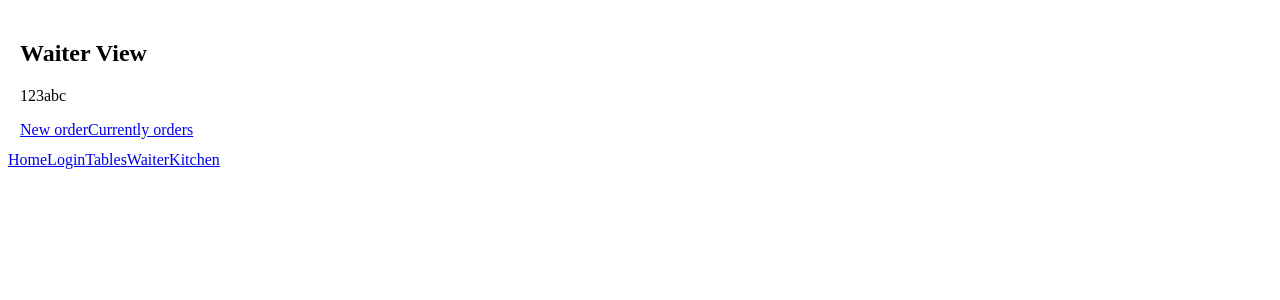
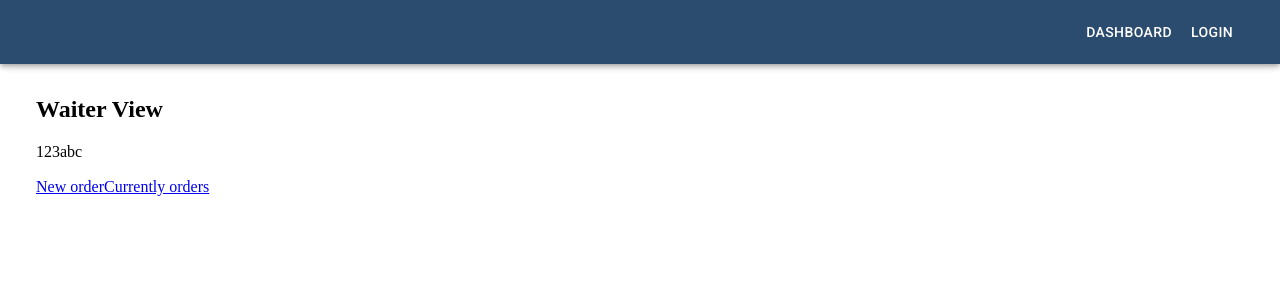
Before and after one commit to rafal-szymanko/react-pizzeria-portal, a React (Create React App) app: page /waiter in a window 1280 px wide. Shown: the top 300 px of the page. Built offline with nearby package versions, Linux system fonts and the light colour scheme.

Commit message:
Add materialUI

```diff
--- a/package.json
+++ b/package.json
@@ -4,6 +4,8 @@
   "private": true,
   "homepage": "/panel/",
   "dependencies": {
+    "@material-ui/core": "^4.10.2",
+    "@material-ui/icons": "^4.9.1",
     "@testing-library/jest-dom": "^4.2.4",
     "@testing-library/react": "^9.5.0",
     "@testing-library/user-event": "^7.2.1",
--- a/public/index.html
+++ b/public/index.html
@@ -25,6 +25,7 @@
       Learn how to configure a non-root public URL by running `npm run build`.
     -->
     <title>React App</title>
+    <link rel="stylesheet" href="https://fonts.googleapis.com/css?family=Roboto:300,400,500,700&display=swap" />
   </head>
   <body>
     <noscript>You need to enable JavaScript to run this app.</noscript>
--- a/src/App.js
+++ b/src/App.js
@@ -1,23 +1,70 @@
 import React from 'react';
+import {BrowserRouter, Route, Switch} from 'react-router-dom';
+import { StylesProvider} from '@material-ui/core/styles';
+
 import MainLayout from '../src/components/layout/MainLayout/MainLayout';
-import {BrowserRouter, Route, Switch} from 'react-router-dom';
-
+import Dashboard from '../src/components/views/Dashboard/Dashboard';
 import Kitchen from '../src/components/views/Kitchen/Kitchen';
 import Login from '../src/components/views/Login/Login';
 import Tables from '../src/components/views/Tables/Tables';
+// import TablesBooking from './components/views/TablesBoking/TablesBooking';
+// import TablesEvent from './components/views/TablesEvent/TablesEvent';
 import Waiter from '../src/components/views/Waiter/Waiter';
+// import WaiterOrder from '../src/components/views/Waiter/WaiterOrder';
+import { createMuiTheme } from '@material-ui/core/styles';
+import { ThemeProvider } from '@material-ui/styles';
+
+const theme = createMuiTheme({
+  palette: {
+    primary: {
+      main: '#2B4C6F',
+    },
+    // secondary: {
+    //   main: '#11cb5f',
+    // },
+  },
+});
+
+const routes = [
+  {
+    path: '/login',
+    component: Login,
+  },
+  {
+    path: '/',
+    component: Dashboard,
+  },
+  {
+    path: '/kitchen',
+    component: Kitchen,
+  },
+  {
+    path: '/tables',
+    component: Tables,
+  },
+  {
+    path: '/waiter',
+    component: Waiter,
+  },
+];
+
 
 function App() {
+
+
   return (
-    <BrowserRouter basename={'/panel'}>
-      <MainLayout>
-        <Switch>
-          <Route exact path={`${process.env.PUBLIC_URL}/login`} component={Login} />
-          <Route exact path={`${process.env.PUBLIC_URL}/kitchen`} component={Kitchen} />
-          <Route exact path={`${process.env.PUBLIC_URL}/tables`} component={Tables} />
-          <Route exact path={`${process.env.PUBLIC_URL}/waiter`} component={Waiter} />
-        </Switch>
-      </MainLayout>
+    <BrowserRouter>
+      <StylesProvider injectFirst>
+        <ThemeProvider theme={theme}>
+          <MainLayout>
+            <Switch>
+              {routes.map(route => (
+                <Route key={route.path} exact path={`${process.env.PUBLIC_URL}${route.path}`} component={route.component} />
+              ))}
+            </Switch>
+          </MainLayout>
+        </ThemeProvider>
+      </StylesProvider>
     </BrowserRouter>
   );
 }
--- a/src/components/layout/MainLayout/MainLayout.js
+++ b/src/components/layout/MainLayout/MainLayout.js
@@ -2,11 +2,24 @@ import React from 'react';
 import PropTypes from 'prop-types';
 import PageNav from '../PageNav/PageNav';
 
+import AppBar from '@material-ui/core/AppBar';
+import Toolbar from '@material-ui/core/Toolbar';
+import Container from '@material-ui/core/Container';
+
 
 const MainLayout = (props) => (
   <div>
-    {props.children}
-    <PageNav/>
+    <AppBar>
+      <Container maxWidth="lg">
+        <Toolbar disableGutters>
+          <PageNav/>
+        </Toolbar>
+      </Container>
+    </AppBar>
+    <Container maxWidth="lg">
+      <Toolbar/>
+      {props.children}
+    </Container>
   </div>
 );
 
--- a/src/components/layout/PageNav/PageNav.js
+++ b/src/components/layout/PageNav/PageNav.js
@@ -1,14 +1,18 @@
 import React from 'react';
+import styles from './PageNav.module.scss';
 import {NavLink} from 'react-router-dom';
+import Button from '@material-ui/core/Button';
+
+
 
 
 const PageNav = () => (
-  <nav>
-    <NavLink exact to={`${process.env.PUBLIC_URL}/`} activeClassName='active'>Home</NavLink>
-    <NavLink to={`${process.env.PUBLIC_URL}/login`} activeClassName='active'>Login</NavLink>
-    <NavLink to={`${process.env.PUBLIC_URL}/tables`} activeClassName='active'>Tables</NavLink>
-    <NavLink to={`${process.env.PUBLIC_URL}/waiter`} activeClassName='active'>Waiter</NavLink>
-    <NavLink to={`${process.env.PUBLIC_URL}/kitchen`} activeClassName='active'>Kitchen</NavLink>
+  <nav className = {styles.component}>
+    <Button className={styles.link} component={NavLink} exact to={`${process.env.PUBLIC_URL}/`} activeClassName='active'>Dashboard</Button>
+    <Button className={styles.link} component={NavLink} to={`${process.env.PUBLIC_URL}/login`} activeClassName='active'>Login</Button>
+    {/* <Button className={styles.link} component={NavLink} to={`${process.env.PUBLIC_URL}/tables`} activeClassName='active'>Tables</Button>
+    <Button className={styles.link} component={NavLink} to={`${process.env.PUBLIC_URL}/waiter`} activeClassName='active'>Waiter</Button>
+    <Button className={styles.link} component={NavLink} to={`${process.env.PUBLIC_URL}/kitchen`} activeClassName='active'>Kitchen</Button> */}
   </nav>
 );
 
--- /dev/null
+++ b/src/components/layout/PageNav/PageNav.module.scss
@@ -0,0 +1,10 @@
+@import '../../../styles/settings.scss';
+
+.component {
+  padding: $base-size;
+  margin-left: auto;
+}
+
+.link {
+    color: inherit;
+}
--- /dev/null
+++ b/src/components/views/Dashboard/Dashboard.js
@@ -0,0 +1,15 @@
+import React from 'react';
+import styles from './Dashboard.module.scss';
+import {Link} from 'react-router-dom';
+
+
+const Dashboard = () => (
+  <div className={styles.component}>
+    <h2>Dashboard View</h2>
+    <Link to="/panel/waiter">Waiter</Link>
+    <Link to="/panel/tables">Tables</Link>
+    <Link to="/panel/kitchen">Kitchen</Link>
+  </div>
+);
+
+export default Dashboard;
--- /dev/null
+++ b/src/components/views/Dashboard/Dashboard.module.scss
@@ -0,0 +1,5 @@
+@import '../../../styles/settings.scss';
+
+.component {
+  padding: $base-size;
+}
--- a/src/index.js
+++ b/src/index.js
@@ -2,6 +2,7 @@ import React from 'react';
 import ReactDOM from 'react-dom';
 import App from './App';
 import * as serviceWorker from './serviceWorker';
+import './styles/global.scss';
 
 ReactDOM.render(
   <React.StrictMode>
--- a/src/styles/global.scss
+++ b/src/styles/global.scss
@@ -0,0 +1 @@
+@import 'normalize.scss'
--- /dev/null
+++ b/src/styles/normalize.scss
@@ -0,0 +1,353 @@
+/*! normalize.css v8.0.1 | MIT License | github.com/necolas/normalize.css */
+
+/* Document
+   ========================================================================== */
+
+/**
+ * 1. Correct the line height in all browsers.
+ * 2. Prevent adjustments of font size after orientation changes in iOS.
+ */
+
+ *, *::before, *::after {
+   box-sizing: border-box;
+ }
+
+ html {
+    line-height: 1.15; /* 1 */
+    -webkit-text-size-adjust: 100%; /* 2 */
+  }
+
+  /* Sections
+     ========================================================================== */
+
+  /**
+   * Remove the margin in all browsers.
+   */
+
+  body {
+    margin: 0;
+  }
+
+  /**
+   * Render the `main` element consistently in IE.
+   */
+
+  main {
+    display: block;
+  }
+
+  /**
+   * Correct the font size and margin on `h1` elements within `section` and
+   * `article` contexts in Chrome, Firefox, and Safari.
+   */
+
+  h1 {
+    font-size: 2em;
+    margin: 0.67em 0;
+  }
+
+  /* Grouping content
+     ========================================================================== */
+
+  /**
+   * 1. Add the correct box sizing in Firefox.
+   * 2. Show the overflow in Edge and IE.
+   */
+
+  hr {
+    box-sizing: content-box; /* 1 */
+    height: 0; /* 1 */
+    overflow: visible; /* 2 */
+  }
+
+  /**
+   * 1. Correct the inheritance and scaling of font size in all browsers.
+   * 2. Correct the odd `em` font sizing in all browsers.
+   */
+
+  pre {
+    font-family: monospace, monospace; /* 1 */
+    font-size: 1em; /* 2 */
+  }
+
+  /* Text-level semantics
+     ========================================================================== */
+
+  /**
+   * Remove the gray background on active links in IE 10.
+   */
+
+  a {
+    background-color: transparent;
+  }
+
+  /**
+   * 1. Remove the bottom border in Chrome 57-
+   * 2. Add the correct text decoration in Chrome, Edge, IE, Opera, and Safari.
+   */
+
+  abbr[title] {
+    border-bottom: none; /* 1 */
+    text-decoration: underline; /* 2 */
+    text-decoration: underline dotted; /* 2 */
+  }
+
+  /**
+   * Add the correct font weight in Chrome, Edge, and Safari.
+   */
+
+  b,
+  strong {
+    font-weight: bolder;
+  }
+
+  /**
+   * 1. Correct the inheritance and scaling of font size in all browsers.
+   * 2. Correct the odd `em` font sizing in all browsers.
+   */
+
+  code,
+  kbd,
+  samp {
+    font-family: monospace, monospace; /* 1 */
+    font-size: 1em; /* 2 */
+  }
+
+  /**
+   * Add the correct font size in all browsers.
+   */
+
+  small {
+    font-size: 80%;
+  }
+
+  /**
+   * Prevent `sub` and `sup` elements from affecting the line height in
+   * all browsers.
+   */
+
+  sub,
+  sup {
+    font-size: 75%;
+    line-height: 0;
+    position: relative;
+    vertical-align: baseline;
+  }
+
+  sub {
+    bottom: -0.25em;
+  }
+
+  sup {
+    top: -0.5em;
+  }
+
+  /* Embedded content
+     ========================================================================== */
+
+  /**
+   * Remove the border on images inside links in IE 10.
+   */
+
+  img {
+    border-style: none;
+  }
+
+  /* Forms
+     ========================================================================== */
+
+  /**
+   * 1. Change the font styles in all browsers.
+   * 2. Remove the margin in Firefox and Safari.
+   */
+
+  button,
+  input,
+  optgroup,
+  select,
+  textarea {
+    font-family: inherit; /* 1 */
+    font-size: 100%; /* 1 */
+    line-height: 1.15; /* 1 */
+    margin: 0; /* 2 */
+  }
+
+  /**
+   * Show the overflow in IE.
+   * 1. Show the overflow in Edge.
+   */
+
+  button,
+  input { /* 1 */
+    overflow: visible;
+  }
+
+  /**
+   * Remove the inheritance of text transform in Edge, Firefox, and IE.
+   * 1. Remove the inheritance of text transform in Firefox.
+   */
+
+  button,
+  select { /* 1 */
+    text-transform: none;
+  }
+
+  /**
+   * Correct the inability to style clickable types in iOS and Safari.
+   */
+
+  button,
+  [type="button"],
+  [type="reset"],
+  [type="submit"] {
+    -webkit-appearance: button;
+  }
+
+  /**
+   * Remove the inner border and padding in Firefox.
+   */
+
+  button::-moz-focus-inner,
+  [type="button"]::-moz-focus-inner,
+  [type="reset"]::-moz-focus-inner,
+  [type="submit"]::-moz-focus-inner {
+    border-style: none;
+    padding: 0;
+  }
+
+  /**
+   * Restore the focus styles unset by the previous rule.
+   */
+
+  button:-moz-focusring,
+  [type="button"]:-moz-focusring,
+  [type="reset"]:-moz-focusring,
+  [type="submit"]:-moz-focusring {
+    outline: 1px dotted ButtonText;
+  }
+
+  /**
+   * Correct the padding in Firefox.
+   */
+
+  fieldset {
+    padding: 0.35em 0.75em 0.625em;
+  }
+
+  /**
+   * 1. Correct the text wrapping in Edge and IE.
+   * 2. Correct the color inheritance from `fieldset` elements in IE.
+   * 3. Remove the padding so developers are not caught out when they zero out
+   *    `fieldset` elements in all browsers.
+   */
+
+  legend {
+    box-sizing: border-box; /* 1 */
+    color: inherit; /* 2 */
+    display: table; /* 1 */
+    max-width: 100%; /* 1 */
+    padding: 0; /* 3 */
+    white-space: normal; /* 1 */
+  }
+
+  /**
+   * Add the correct vertical alignment in Chrome, Firefox, and Opera.
+   */
+
+  progress {
+    vertical-align: baseline;
+  }
+
+  /**
+   * Remove the default vertical scrollbar in IE 10+.
+   */
+
+  textarea {
+    overflow: auto;
+  }
+
+  /**
+   * 1. Add the correct box sizing in IE 10.
+   * 2. Remove the padding in IE 10.
+   */
+
+  [type="checkbox"],
+  [type="radio"] {
+    box-sizing: border-box; /* 1 */
+    padding: 0; /* 2 */
+  }
+
+  /**
+   * Correct the cursor style of increment and decrement buttons in Chrome.
+   */
+
+  [type="number"]::-webkit-inner-spin-button,
+  [type="number"]::-webkit-outer-spin-button {
+    height: auto;
+  }
+
+  /**
+   * 1. Correct the odd appearance in Chrome and Safari.
+   * 2. Correct the outline style in Safari.
+   */
+
+  [type="search"] {
+    -webkit-appearance: textfield; /* 1 */
+    outline-offset: -2px; /* 2 */
+  }
+
+  /**
+   * Remove the inner padding in Chrome and Safari on macOS.
+   */
+
+  [type="search"]::-webkit-search-decoration {
+    -webkit-appearance: none;
+  }
+
+  /**
+   * 1. Correct the inability to style clickable types in iOS and Safari.
+   * 2. Change font properties to `inherit` in Safari.
+   */
+
+  ::-webkit-file-upload-button {
+    -webkit-appearance: button; /* 1 */
+    font: inherit; /* 2 */
+  }
+
+  /* Interactive
+     ========================================================================== */
+
+  /*
+   * Add the correct display in Edge, IE 10+, and Firefox.
+   */
+
+  details {
+    display: block;
+  }
+
+  /*
+   * Add the correct display in all browsers.
+   */
+
+  summary {
+    display: list-item;
+  }
+
+  /* Misc
+     ========================================================================== */
+
+  /**
+   * Add the correct display in IE 10+.
+   */
+
+  template {
+    display: none;
+  }
+
+  /**
+   * Add the correct display in IE 10.
+   */
+
+  [hidden] {
+    display: none;
+  }
```
Also changed, not shown: 1 other file (tests, documents, lock files or other folders).
